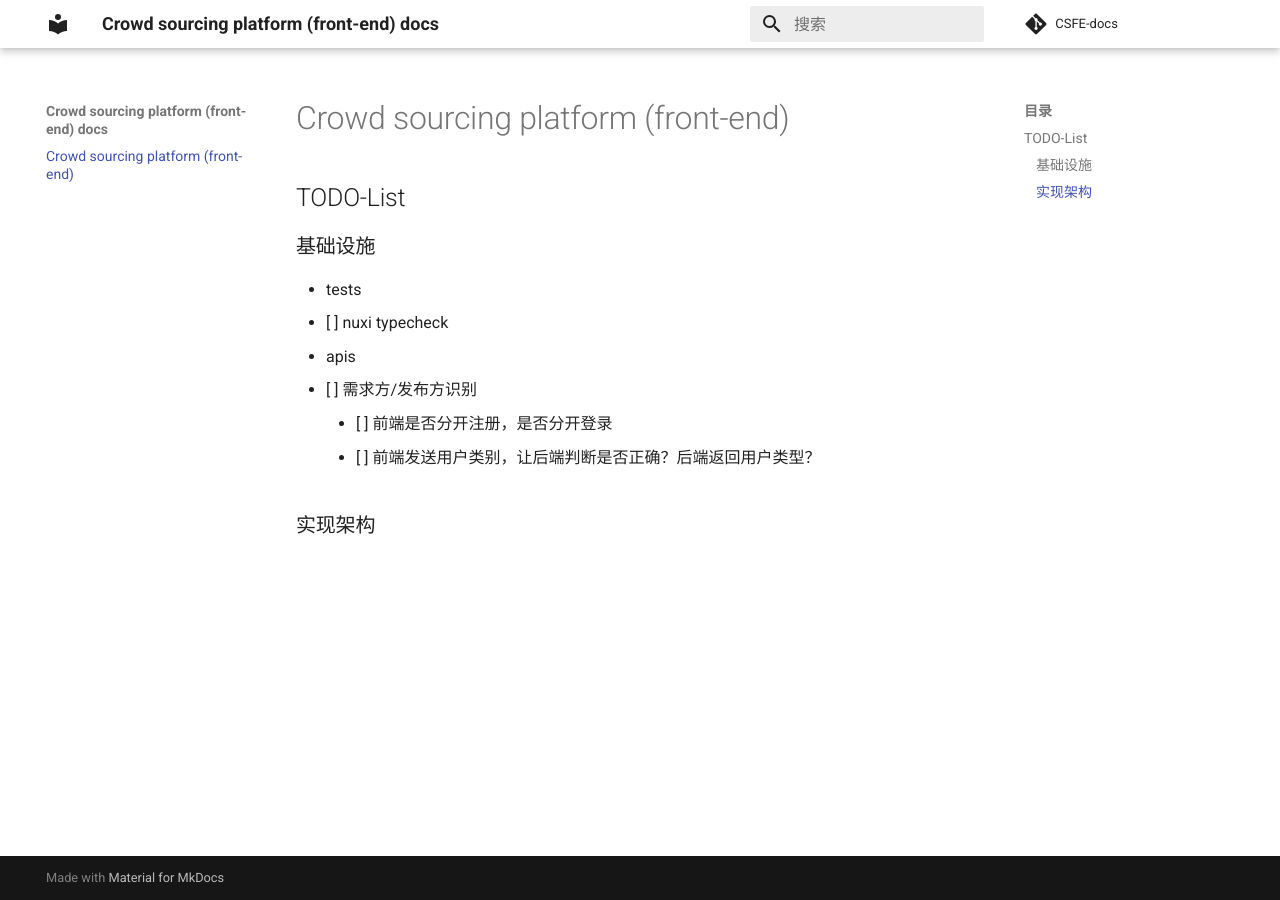
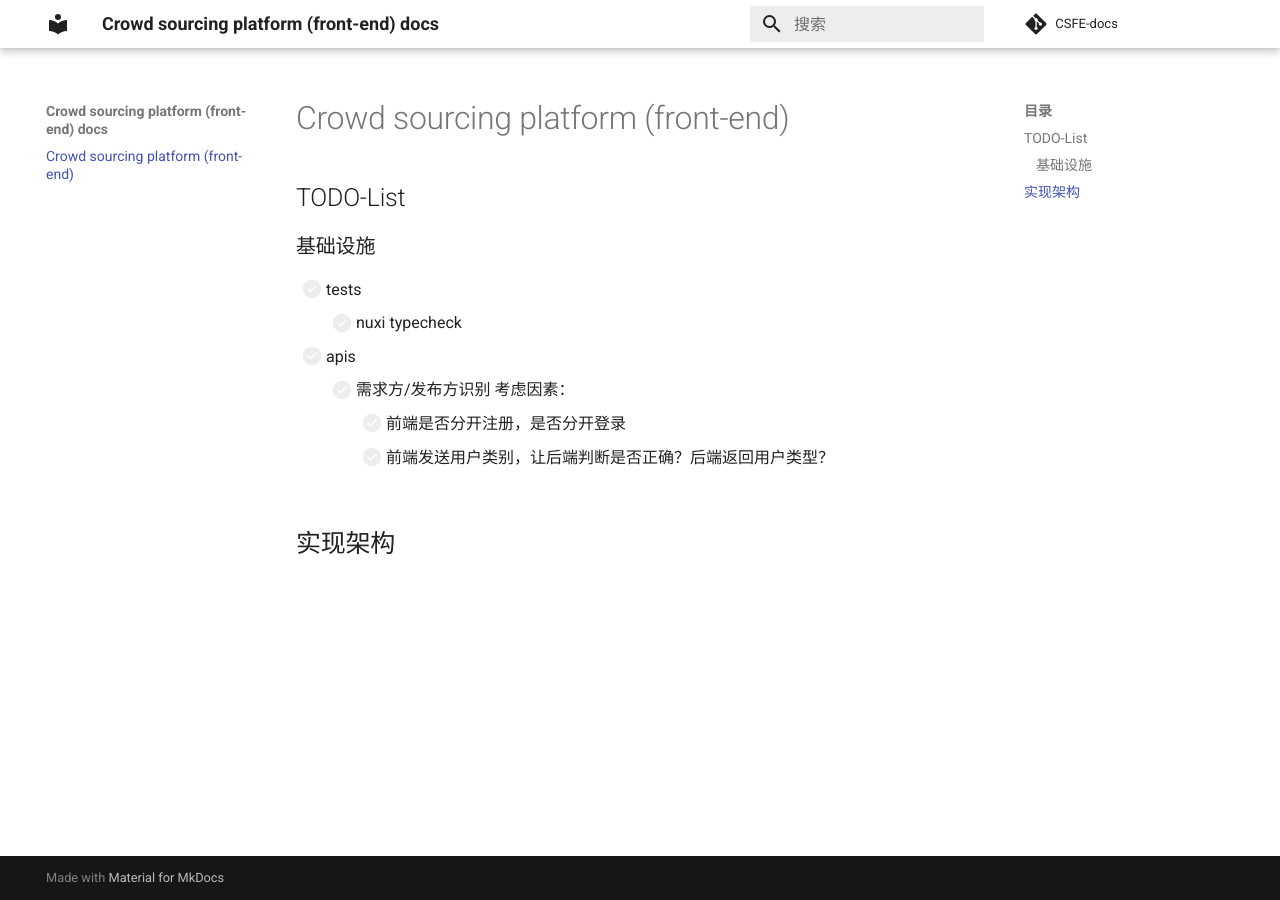
Before and after one commit to syniox/CSFE-docs, an MkDocs documentation site: the page built from docs/index.md, in a window 1280 px wide. Built offline with MkDocs 1.6.1 and Material for MkDocs 9.7.7, drawn with Linux system fonts in a browser that asks for light colours; comment, search, counter and statistics services are not loaded.

Commit message:
add tabs/tasklist support

```diff
--- a/docs/index.md
+++ b/docs/index.md
@@ -3,12 +3,12 @@
 ## TODO-List
 
 ### 基础设施
-- tests
-  - [ ] nuxi typecheck
-- apis
-  - [ ] 需求方/发布方识别
-    - [ ] 前端是否分开注册，是否分开登录
-    - [ ] 前端发送用户类别，让后端判断是否正确？后端返回用户类型？
+- [ ] tests
+    - [ ] nuxi typecheck
+- [ ] apis
+    - [ ] 需求方/发布方识别 考虑因素：
+        - [ ] 前端是否分开注册，是否分开登录
+        - [ ] 前端发送用户类别，让后端判断是否正确？后端返回用户类型？
 
 
-### 实现架构
+## 实现架构
--- a/mkdocs.yml
+++ b/mkdocs.yml
@@ -15,3 +15,9 @@ theme:
       toggle:
         icon: material/weather-sunny
         name: Switch to light mode
+
+markdown_extensions:
+  - pymdownx.tabbed:
+      alternate_style: true
+  - pymdownx.tasklist:
+      custom_checkbox: true
```
